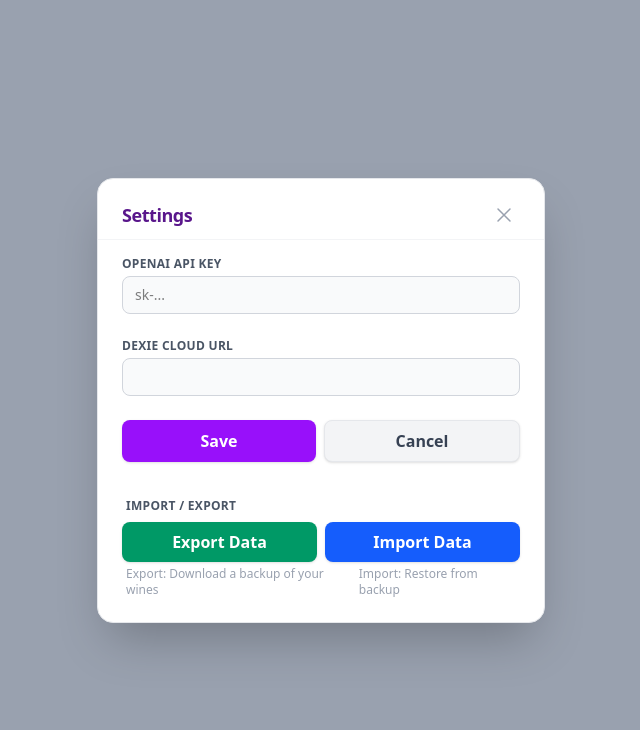
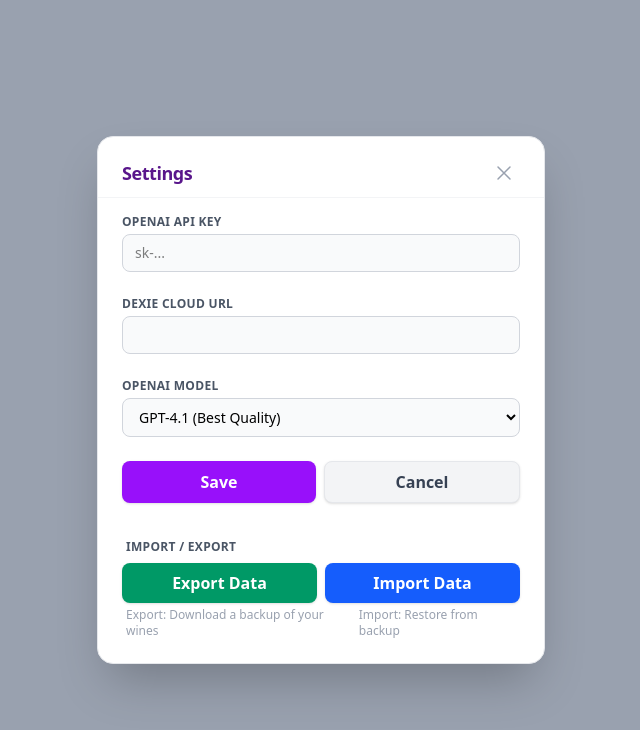
Before and after one commit to michielryvers/cellar-sense, a Vue app: page / in a window 1280 px wide. Both pictures are taken after a click on the button "Settings". Shown: the top 730 px of the page, without its empty margins (319-959 px from the left). Built offline with nearby package versions, Linux system fonts and the light colour scheme.

Commit message:
Add model selector

```diff
--- a/src/components/SettingsModal.vue
+++ b/src/components/SettingsModal.vue
@@ -20,6 +20,7 @@ const isImporting = ref<boolean>(false);
 const settings = reactive({
   DEXIE_CLOUD_URL: localStorage.getItem("DEXIE_CLOUD_URL") || "",
   OPENAI_SDK_KEY: localStorage.getItem("OPENAI_SDK_KEY") || "",
+  OPENAI_MODEL: localStorage.getItem("OPENAI_MODEL") || "gpt-4.1",
 });
 
 function closeModal(): void {
@@ -79,6 +80,7 @@ function saveSettings() {
   const prevCloudUrl = localStorage.getItem("DEXIE_CLOUD_URL") || "";
   localStorage.setItem("DEXIE_CLOUD_URL", settings.DEXIE_CLOUD_URL);
   localStorage.setItem("OPENAI_SDK_KEY", settings.OPENAI_SDK_KEY);
+  localStorage.setItem("OPENAI_MODEL", settings.OPENAI_MODEL);
   emit("save");
   closeModal();
   // If DEXIE_CLOUD_URL changed, reload the page to re-init DB
@@ -141,6 +143,24 @@ function saveSettings() {
               type="text"
               class="w-full border border-gray-300 rounded-lg px-3 py-2 text-sm focus:outline-none focus:ring-2 focus:ring-purple-400 bg-gray-50"
             />
+          </div>
+          <div class="mb-6">
+            <label
+              class="block mb-1 text-xs font-semibold text-gray-600 tracking-wide uppercase"
+              for="OPENAI_MODEL"
+            >
+              OpenAI Model
+            </label>
+            <select
+              id="OPENAI_MODEL"
+              v-model="settings.OPENAI_MODEL"
+              class="w-full border border-gray-300 rounded-lg px-3 py-2 text-sm focus:outline-none focus:ring-2 focus:ring-purple-400 bg-gray-50"
+            >
+              <option value="gpt-4.1">GPT-4.1 (Best Quality)</option>
+              <option value="gpt-4.1-mini">
+                GPT-4.1-mini (Faster, Less Accurate)
+              </option>
+            </select>
           </div>
           <div class="flex flex-col gap-4">
             <div class="flex gap-2">
--- a/src/services/openai.ts
+++ b/src/services/openai.ts
@@ -145,10 +145,12 @@ export async function extractWineData({
       content: getInputImages(frontBase64, backBase64),
     },
   ];
+  try {
+    // Get the model from localStorage, default to gpt-4.1 if not set
+    const model = localStorage.getItem("OPENAI_MODEL") || "gpt-4.1";
 
-  try {
     const response = await openai.responses.create({
-      model: "gpt-4.1-mini",
+      model,
       input,
       tools: [{ type: "web_search_preview", search_context_size: "medium" }],
       text: {
```
